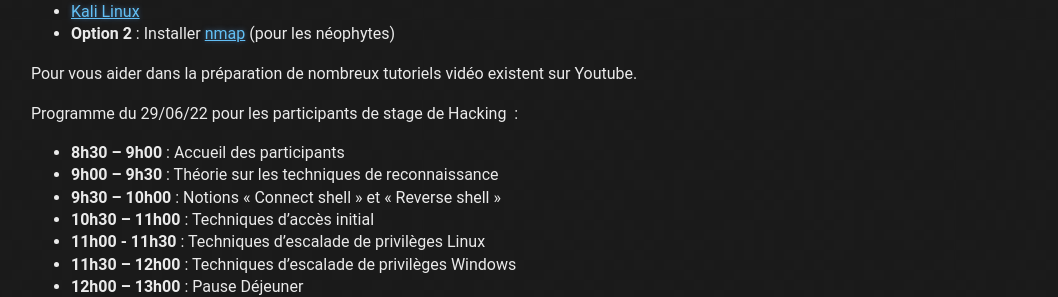
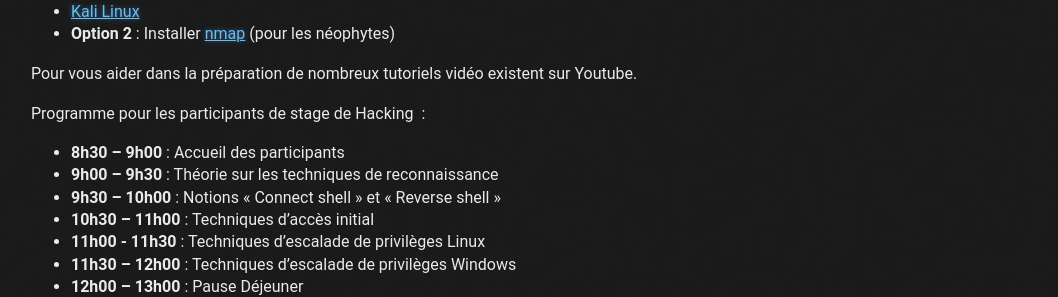
Before and after one commit to fenuahacking/fenuahacking.github.io, a Jekyll site: the page built from index.md, in a window 1280 px wide and 900 px high, scrolled down 1953 px. Shown: the part 156-453 px from the top of the window, without its empty margins (109-1167 px from the left). Built offline with Jekyll 4.4.1, drawn with Linux system fonts in a browser that asks for light colours.

Commit message:
[+] pour le hacking

```diff
--- a/index.md
+++ b/index.md
@@ -52,7 +52,7 @@ Attention nous n'aurons pas le temps de le faire le jour du stage
 
 Pour vous aider dans la préparation de nombreux tutoriels vidéo existent sur Youtube.
 
-Programme du 29/06/22 pour les participants de stage de Hacking  :
+Programme pour les participants de stage de Hacking  :
 
 -   **8h30 -- 9h00** : Accueil des participants
 -   **9h00 -- 9h30** : Théorie sur les techniques de reconnaissance
```
